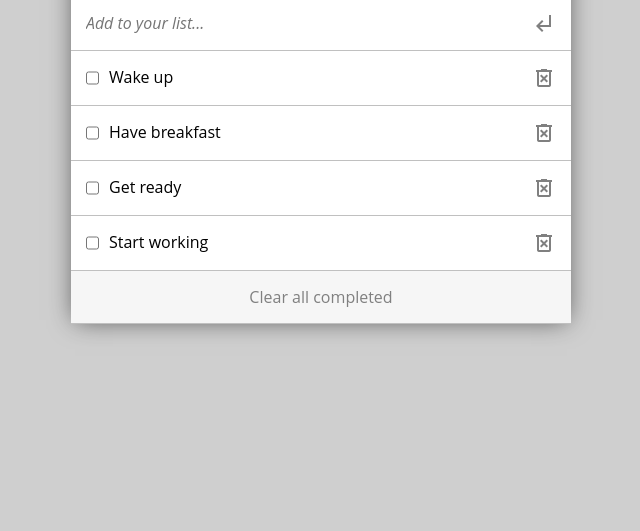
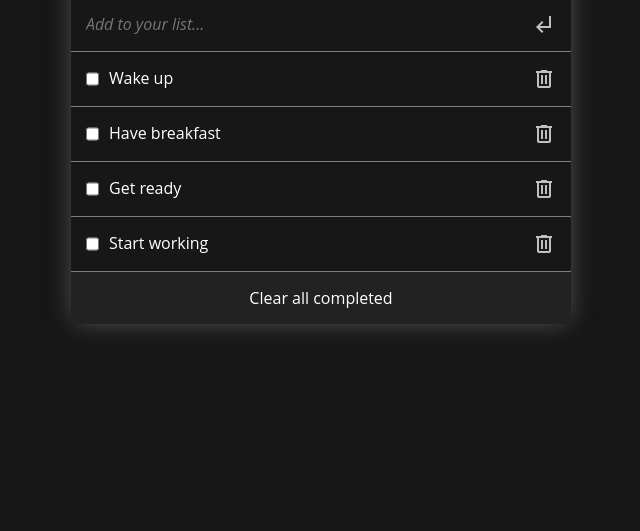
Before and after one commit to jmonto55/To-Do-List, a website built with webpack: page src/index.html in a window 1280 px wide. Shown: the part 269-800 px from the top of the page, without its empty margins (319-959 px from the left). Built offline with nearby package versions, Linux system fonts and the light colour scheme.

Commit message:
Minor styles changes

```diff
--- a/src/index.js
+++ b/src/index.js
@@ -37,17 +37,17 @@ const displayTasks = () => {
     </li>`;
     }
     listSection.innerHTML += `
-    <li class="task">
+    <li id="${e.index}" class="task">
       <div class="task_container">
         <input id="${e.index}" class="to_do_input" type="checkbox">
-        <p>${e.description}</p>
+        <label>${e.description}</label>
       </div>
-      <span id="${e.index}" class="material-symbols-outlined">delete_forever</span>
+      <span id="${e.index}" class="material-symbols-outlined">delete</span>
     </li>`;
   });
   listSection.innerHTML += `
     <li class="clear_tasks">
-      <p>Clear all completed</p>
+      <button class="clear_all" type="submit">Clear all completed</button>
     </li>`;
 };
 
--- a/src/style.css
+++ b/src/style.css
@@ -9,10 +9,11 @@
     "verdana",
     "arial",
     sans-serif;
+  color: white;
 }
 
 body {
-  background: #cfcfcf;
+  background: rgb(23, 23, 23);
   height: 100vh;
   display: flex;
   flex-direction: column;
@@ -21,8 +22,7 @@ body {
 }
 
 main {
-  box-shadow: 0 0 24px -4px rgba(0, 0, 0, 0.63);
-  background: #fff;
+  box-shadow: 0 0 24px -4px rgba(143, 143, 143, 0.63);
 }
 
 header {
@@ -32,7 +32,7 @@ header {
   display: flex;
   align-items: center;
   justify-content: space-between;
-  border-bottom: solid silver 1px;
+  border-bottom: solid grey 1px;
   padding: 15px;
 }
 
@@ -59,7 +59,7 @@ header {
 li {
   display: flex;
   list-style: none;
-  border-bottom: solid silver 1px;
+  border-bottom: solid grey 1px;
   padding: 15px;
 }
 
@@ -72,6 +72,7 @@ li {
   font-size: 1rem;
   font-style: italic;
   outline: none;
+  background: rgb(23, 23, 23);
 }
 
 .task {
@@ -82,14 +83,28 @@ li {
 .clear_tasks {
   display: flex;
   justify-content: center;
-  background-color: #f6f6f6;
-  color: grey;
+  background-color: rgb(34, 34, 34);
+  border: none;
+}
+
+.clear_all {
+  background: inherit;
+  border: none;
+  color: #fff;
+  font-size: 1rem;
+  width: 100%;
+  height: 100%;
   cursor: pointer;
 }
 
 .material-symbols-outlined {
-  color: grey;
+  color: silver;
   cursor: pointer;
+  transition: ease-in all 0.1s;
+}
+
+.material-symbols-outlined:hover {
+  color: rgb(120, 120, 120);
 }
 
 .to_do_input {
```
